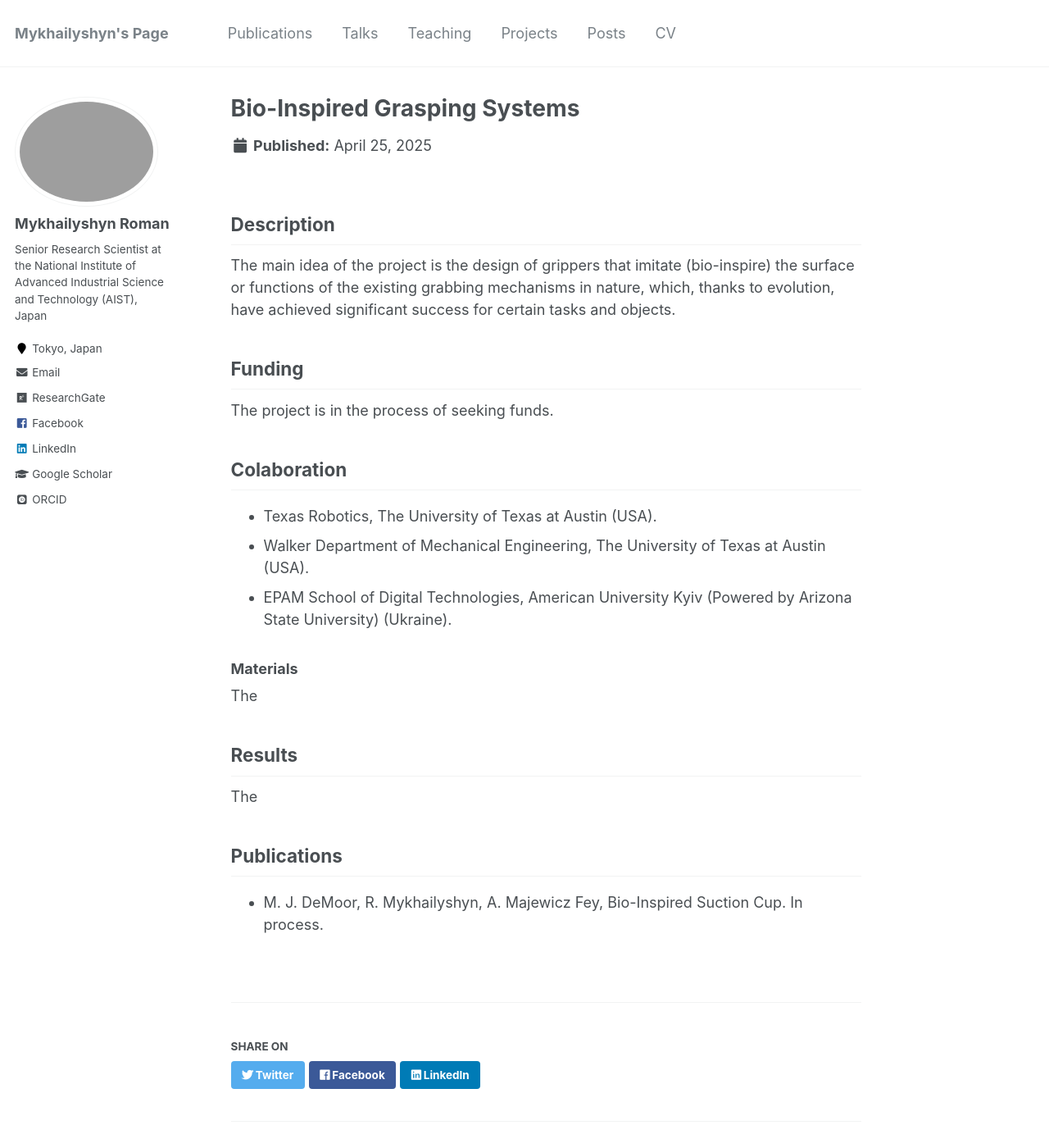
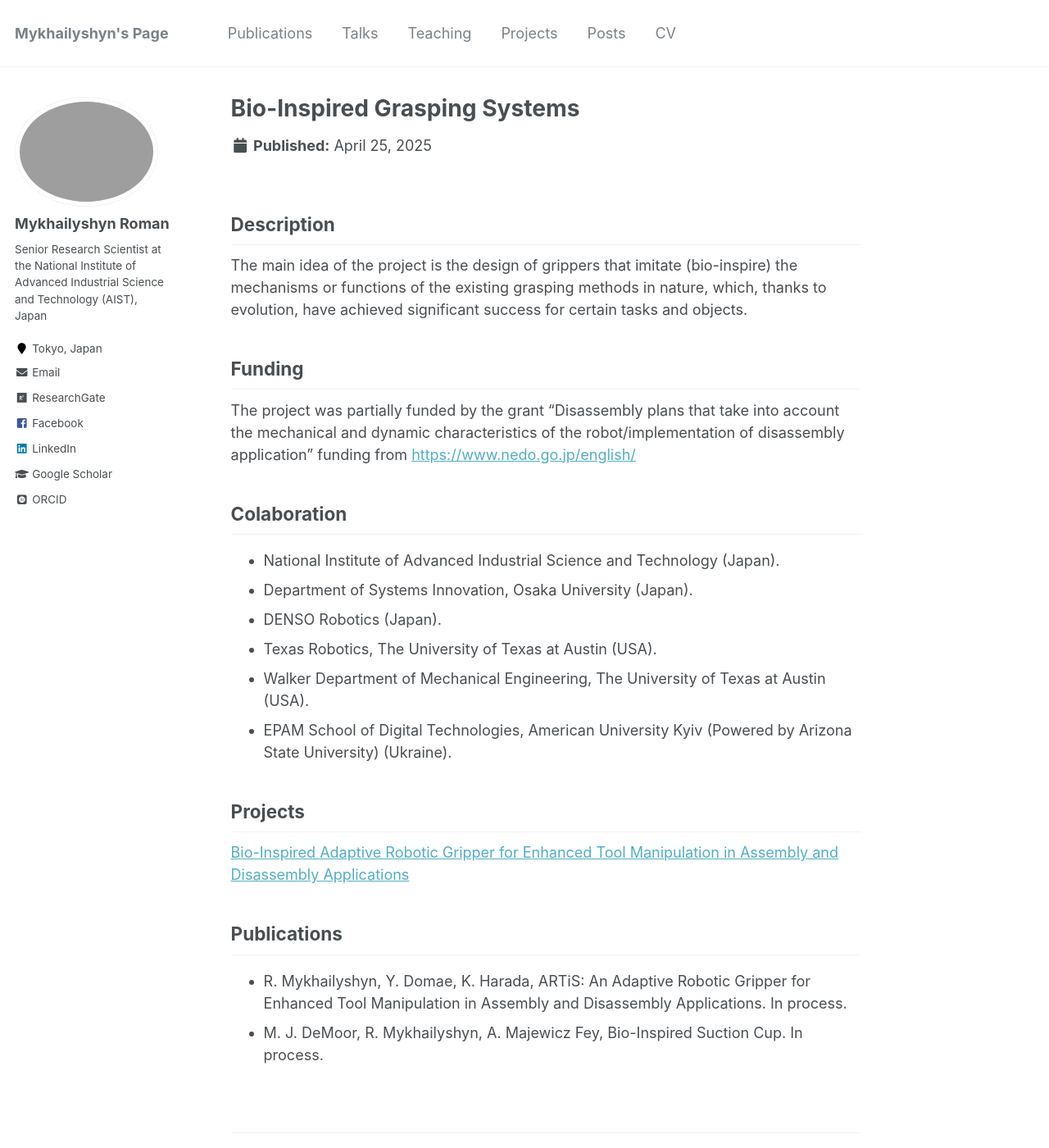
Before and after one commit to RomanMykhailyshyn/RomanMykhailyshyn.github.io, a Jekyll site: the page built from _portfolio/portfolio-3.md, in a window 1280 px wide and 1400 px high. Shown: the whole window at 82% size. Built offline with Jekyll 4.4.1, drawn with Linux system fonts in a browser that asks for light colours; some web fonts are replaced.

Commit message:
Update portfolio-3.md

```diff
--- a/_portfolio/portfolio-3.md
+++ b/_portfolio/portfolio-3.md
@@ -4,25 +4,24 @@ excerpt: "<br/><img src='/images/p2_1.jpg' width='550'>"
 collection: portfolio
 ---
 ## Description
-The main idea of the project is the design of grippers that imitate (bio-inspire) the surface or functions of the existing grabbing mechanisms in nature, which, thanks to evolution, have achieved significant success for certain tasks and objects.
+The main idea of the project is the design of grippers that imitate (bio-inspire) the mechanisms or functions of the existing grasping methods in nature, which, thanks to evolution, have achieved significant success for certain tasks and objects.
 
 ## Funding
-The project is in the process of seeking funds.
+The project was partially funded by the grant "Disassembly plans that take into account the mechanical and dynamic characteristics of the robot/implementation of disassembly application" funding from [https://www.nedo.go.jp/english/](New Energy and Industrial Technology Development Organization (NEDO))
 
 ## Colaboration
+* National Institute of Advanced Industrial Science and Technology (Japan).
+* Department of Systems Innovation, Osaka University (Japan).
+* DENSO Robotics (Japan).
 * Texas Robotics, The University of Texas at Austin (USA).
 * Walker Department of Mechanical Engineering, The University of Texas at Austin (USA).
 * EPAM School of Digital Technologies, American University Kyiv (Powered by Arizona State University) (Ukraine).
 
-### Materials
+## Projects
 
-The
-
-
-## Results
-
-The
+<a href="https://romanmykhailyshyn.github.io/artis/" target="_blank" rel="noopener">Bio-Inspired Adaptive Robotic Gripper for Enhanced Tool Manipulation in Assembly and Disassembly Applications</a>
 
 ## Publications
 
+* R. Mykhailyshyn, Y. Domae, K. Harada, ARTiS: An Adaptive Robotic Gripper for Enhanced Tool Manipulation in Assembly and Disassembly Applications.  In process.
 * M. J. DeMoor, R. Mykhailyshyn, A. Majewicz Fey, Bio-Inspired Suction Cup. In process.
```
